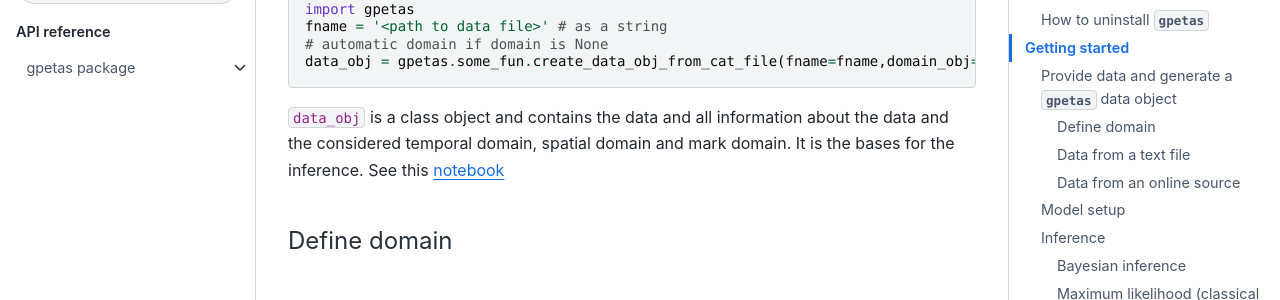
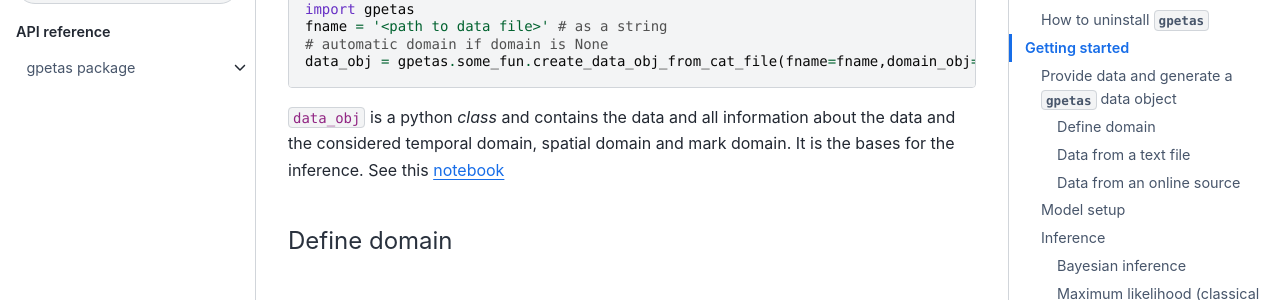
Before and after one commit to chris-molki/gpetas, a Sphinx documentation site: the page built from docs/source/README.md, in a window 1280 px wide and 900 px high, scrolled down 3651 px. Shown: the part 153-453 px from the top of the window. Built offline with Sphinx 7.4.7 and the Sphinx Book theme 1.1.4, drawn with Linux system fonts in a browser that asks for light colours; pages that are not in the unit, such as notebooks, are missing from menus.

Commit message:
until data_obj

````diff
--- a/docs/source/README.md
+++ b/docs/source/README.md
@@ -146,7 +146,7 @@ fname = '<path to data file>' # as a string
 # automatic domain if domain is None
 data_obj = gpetas.some_fun.create_data_obj_from_cat_file(fname=fname,domain_obj=domain_obj)
 ```
-```data_obj``` is a class object and contains the data and all information about the data and the considered temporal domain, spatial domain and mark domain.
+```data_obj``` is a python *class* and contains the data and all information about the data and the considered temporal domain, spatial domain and mark domain.
 It is the bases for the inference.
 See this [notebook](notebooks/01_getdata_from_file.ipynb)
 
````
